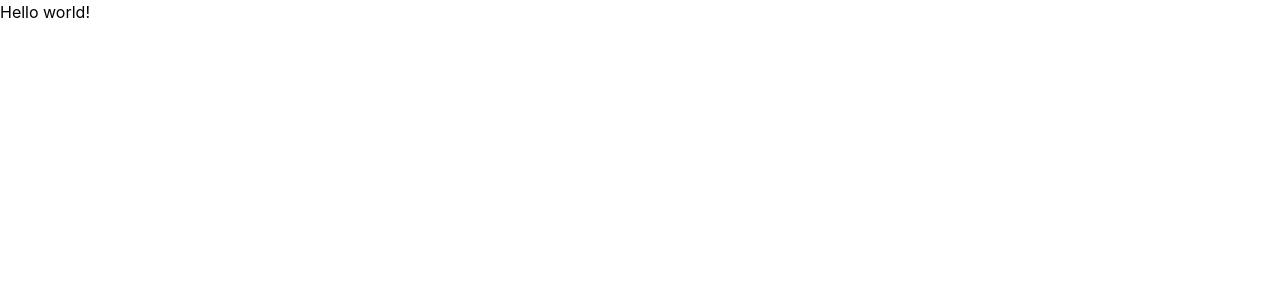
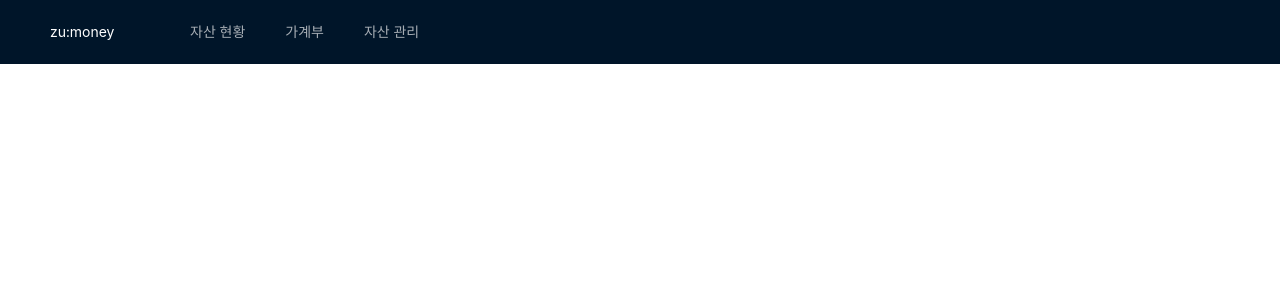
Before and after one commit to yuri0411/zumoney, a Next.js app: page / in a window 1280 px wide. Shown: the top 300 px of the page. Built offline with nearby package versions, Linux system fonts and the light colour scheme.

Commit message:
header 개발 - 레이아웃 배치 - page 연결

```diff
--- /dev/null
+++ b/components/Nav.js
@@ -0,0 +1,14 @@
+import React from 'react';
+import Link from 'next/link'
+import {Menu} from "antd";
+const Nav = () => {
+    return (
+        <Menu theme="dark" mode="horizontal" defaultSelectedKeys={['2']}>
+            <Menu.Item key="Asset Status"><Link href="/nav/AssetStatus"><a>자산 현황</a></Link></Menu.Item>
+            <Menu.Item key="Account Book"><Link href="/nav/AccountBook"><a>가계부</a></Link></Menu.Item>
+            <Menu.Item key="Asset Management"><Link href="/nav/AssetManagement"><a>자산 관리</a></Link></Menu.Item>
+        </Menu>
+    );
+};
+
+export default Nav;
--- a/pages/_app.js
+++ b/pages/_app.js
@@ -1,4 +1,6 @@
+import "antd/dist/antd.css";
 import '../styles/globals.css'
+import "../styles/index.css";
 
 function MyApp({ Component, pageProps }) {
   return <Component {...pageProps} />
--- a/pages/index.js
+++ b/pages/index.js
@@ -1,17 +1,24 @@
 import Head from 'next/head'
+import {Image, Layout, Menu} from "antd";
+import Nav from "../components/Nav";
+import Link from "next/link";
+import React from "react";
+
 
 
 export default function Home() {
+    const {Header} = Layout
   return (
-    <div>
+    <Layout>
       <Head>
         <title>ZU:MONEY</title>
         <meta name="description" content="Generated by create next app" />
         <link rel="icon" href="/favicon.ico" />
       </Head>
-      <h1 className="text-3xl font-bold underline">
-        Hello world!
-      </h1>
-    </div>
+        <Header style={{ position: 'fixed', zIndex: 1, width: '100%'}}>
+            <div className="logo" > zu:money </div>
+            <Nav />
+        </Header>
+    </Layout>
   )
 }
--- /dev/null
+++ b/styles/index.css
@@ -0,0 +1,6 @@
+.logo {
+    float: left;
+    width: 120px;
+    height: 31px;
+    color: #fff;
+}
```
Also changed, not shown: pages/nav/AccountBook.js (added, +11 -0 lines), pages/nav/AssetManagement.js (added, +11 -0 lines), pages/nav/AssetStatus.js (added, +10 -0 lines).
